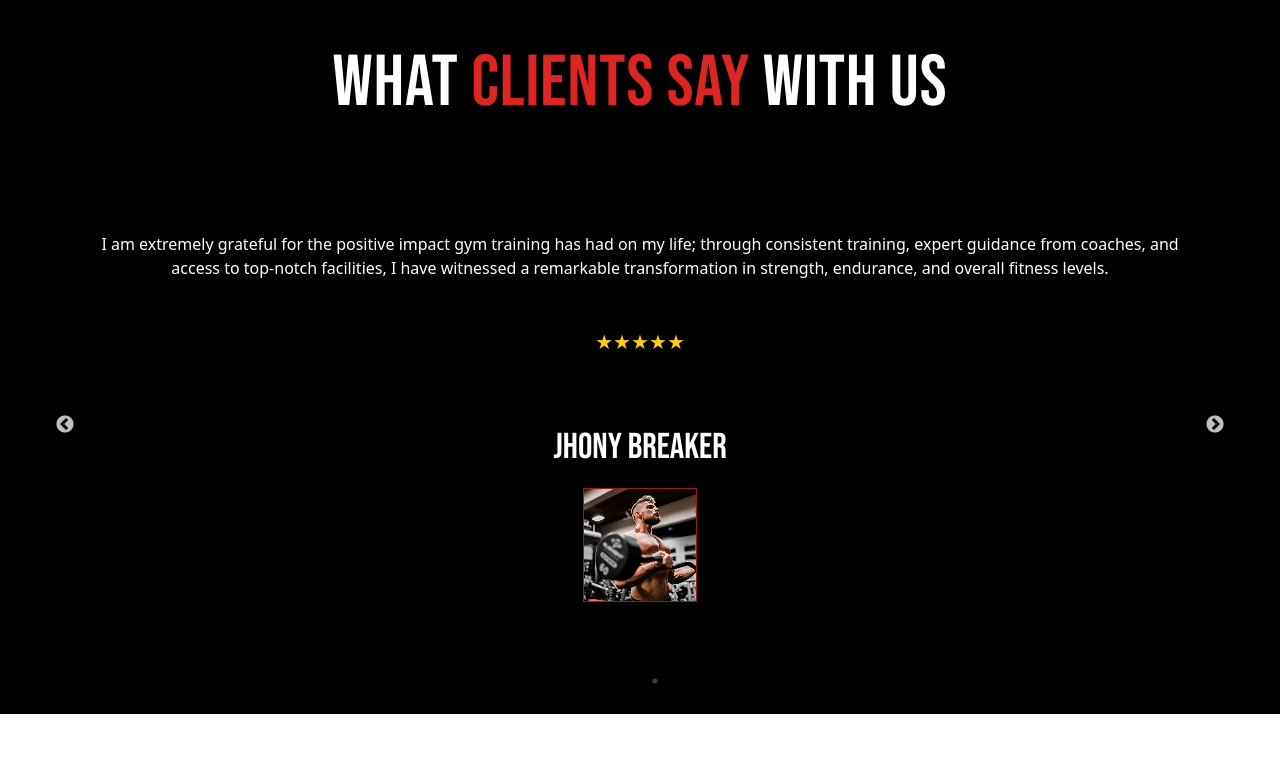
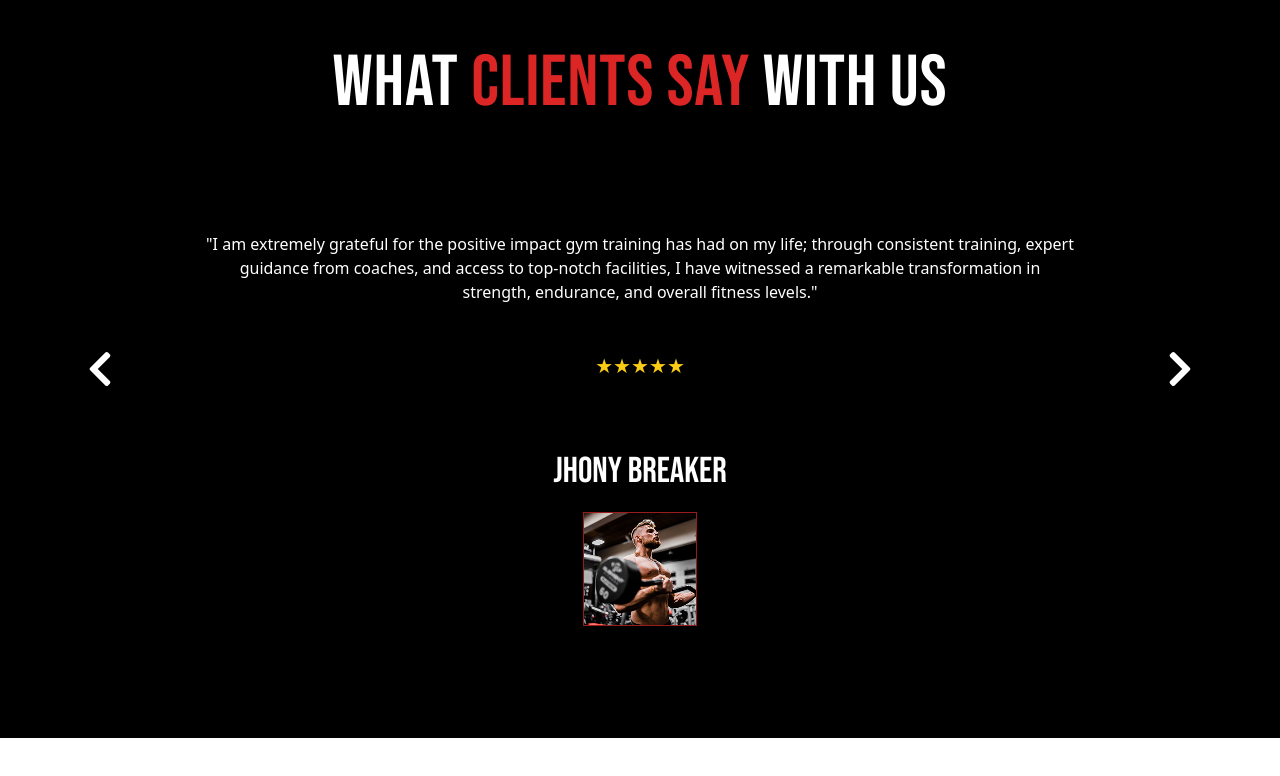
Before and after one commit to abdulsattar836/gym, a React (Create React App) app: page /testimonial in a window 1280 px wide. Shown: the top 776 px of the page. Built offline with nearby package versions, Linux system fonts and the light colour scheme; a web font is replaced by a local one.

Commit message:
Gym-Website-Complete

```diff
--- a/package.json
+++ b/package.json
@@ -3,14 +3,18 @@
   "version": "0.1.0",
   "private": true,
   "dependencies": {
+    "@coreui/coreui": "^5.4.3",
+    "@coreui/react": "^5.8.0",
     "@testing-library/dom": "^10.4.1",
     "@testing-library/jest-dom": "^6.8.0",
     "@testing-library/react": "^16.3.0",
     "@testing-library/user-event": "^13.5.0",
     "autoprefixer": "^10.4.21",
+    "bootstrap": "^5.3.8",
     "firebase": "^12.2.1",
     "postcss": "^8.5.6",
     "react": "^19.1.1",
+    "react-bootstrap": "^2.10.10",
     "react-dom": "^19.1.1",
     "react-icons": "^5.5.0",
     "react-router-dom": "^6.30.1",
--- a/src/index.css
+++ b/src/index.css
@@ -28,3 +28,9 @@ select:-webkit-autofill:focus {
     color: white;
     /* change arrow color */
 }
+/* Add this CSS in your global stylesheet (e.g., index.css / App.css) */
+.slick-prev:before,
+.slick-next:before {
+    content: '';
+    /* Remove default arrow circle */
+}
--- a/src/pages/testmoinalSection.js
+++ b/src/pages/testmoinalSection.js
@@ -1,41 +1,60 @@
-import React from "react";
-import Slider from "react-slick";
-import "slick-carousel/slick/slick.css";
-import "slick-carousel/slick/slick-theme.css";
+import React, { useRef, useEffect, useState } from "react";
+import { Swiper, SwiperSlide } from "swiper/react";
+import { Navigation } from "swiper/modules";
+import "swiper/css";
+import "swiper/css/navigation";
+import { FaChevronLeft, FaChevronRight } from "react-icons/fa";
 import clientImage from "../assests/Image5.jpg";
 import TestimonialCard from "../components/TestominalCard";
 
 const testimonials = [
   {
     name: "Jhony Breaker",
-    quote:
-      "I am extremely grateful for the positive impact gym training has had on my life; through consistent training, expert guidance from coaches, and access to top-notch facilities, I have witnessed a remarkable transformation in strength, endurance, and overall fitness levels.",
+    quote: (
+      <>
+        {" "}
+        "I am extremely grateful for the positive impact gym training has had on
+        my life; through consistent training, expert <br /> guidance from
+        coaches, and access to top-notch facilities, I have witnessed a
+        remarkable transformation in <br /> strength, endurance, and overall
+        fitness levels."
+      </>
+    ),
+
     image: clientImage,
     rating: 5,
   },
   {
     name: "Sara Smith",
-    quote:
-      "The trainers are amazing and the environment is motivating. I have achieved my fitness goals faster than I imagined!",
+    quote: (
+      <>
+        {" "}
+        "The trainers are amazing and the environment is motivating. <br /> I
+        have achieved my fitness goals faster than I imagined!"
+      </>
+    ),
     image: clientImage,
     rating: 5,
   },
 ];
 
 const TestimonialsCarousel = () => {
-  const settings = {
-    dots: true,
-    infinite: true,
-    speed: 500,
-    slidesToShow: 1,
-    slidesToScroll: 1,
-    arrows: true,
-    autoplay: false,
-  };
+  const prevRef = useRef(null);
+  const nextRef = useRef(null);
+  const [swiperInstance, setSwiperInstance] = useState(null);
+
+  useEffect(() => {
+    if (swiperInstance && prevRef.current && nextRef.current) {
+      swiperInstance.params.navigation.prevEl = prevRef.current;
+      swiperInstance.params.navigation.nextEl = nextRef.current;
+      swiperInstance.navigation.init();
+      swiperInstance.navigation.update();
+    }
+  }, [swiperInstance]);
 
   return (
     <section className="testimonial-section bg-black text-white py-12">
-      <div className="max-w-6xl mx-auto text-center px-4">
+      <div className="max-w-6xl mx-auto text-center px-4 relative">
         <h2
           className="text-4xl md:text-7xl font-bold text-white mb-16"
           style={{
@@ -47,11 +66,43 @@ const TestimonialsCarousel = () => {
           WHAT <span className="text-red-600">CLIENTS SAY</span> WITH US
         </h2>
 
-        <Slider {...settings}>
+        <Swiper
+          modules={[Navigation]}
+          spaceBetween={10}
+          slidesPerView={1}
+          breakpoints={{
+            640: { slidesPerView: 1 },
+            768: { slidesPerView: 2 },
+            1024: { slidesPerView: 1 },
+          }}
+          loop={true}
+          autoplay={{
+            delay: 3000,
+            disableOnInteraction: false,
+          }}
+          onSwiper={setSwiperInstance}
+          speed={1200}
+        >
           {testimonials.map((t, index) => (
-            <TestimonialCard key={index} {...t} />
+            <SwiperSlide key={index} className="flex justify-center">
+              <TestimonialCard {...t} />
+            </SwiperSlide>
           ))}
-        </Slider>
+        </Swiper>
+
+        {/* Custom Arrows */}
+        <button
+          ref={prevRef}
+          className="absolute left-4 top-1/2 -translate-y-1/2 text-white  transition z-10"
+        >
+          <FaChevronLeft size={40} />
+        </button>
+        <button
+          ref={nextRef}
+          className="absolute right-4 top-1/2 -translate-y-1/2 text-white transition z-10"
+        >
+          <FaChevronRight size={40} />
+        </button>
       </div>
     </section>
   );
```
Also changed, not shown: 1 other file (tests, documents, lock files or other folders).
